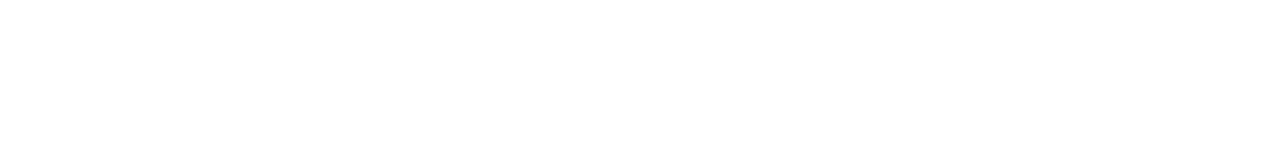
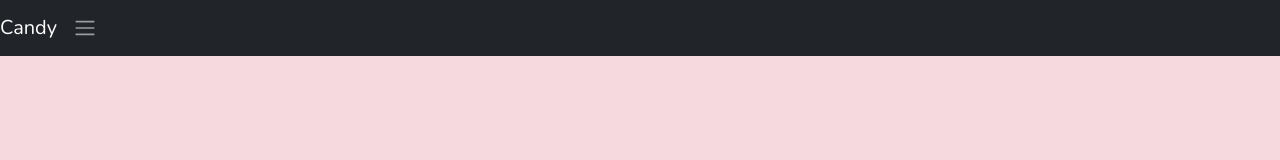
Before and after one commit to webDeveloperBootcampCourse/museumOfCandy, a plain HTML site: page index.html in a window 1280 px wide. Drawn offline with nearby package versions, Linux system fonts and the light colour scheme.

```diff
--- a/css/styles.css
+++ b/css/styles.css
@@ -0,0 +1,4 @@
+body{
+    font-family: 'Nunito', sans-serif;
+    background-color: #f5d9df;
+}
--- a/index.html
+++ b/index.html
@@ -6,10 +6,20 @@
         <meta name="viewport" content="width=device-width, initial-scale=1.0">
         <link rel="preconnect" href="https://fonts.gstatic.com">
         <link href="https://fonts.googleapis.com/css2?family=Nunito:wght@200;300;400;600;700&display=swap" rel="stylesheet">
+        <link href="https://cdn.jsdelivr.net/npm/bootstrap@5.0.0-beta2/dist/css/bootstrap.min.css" rel="stylesheet" integrity="sha384-BmbxuPwQa2lc/FVzBcNJ7UAyJxM6wuqIj61tLrc4wSX0szH/Ev+nYRRuWlolflfl" crossorigin="anonymous">
         <link rel="stylesheet" href="css/styles.css">
         <title>Museum of Candy</title>
     </head>
     <body>
+        <nav id="mainNavbar" class="navbar navbar-dark bg-dark navbar-expand-md">
+            <a href="#" class="navbar-brand">Candy</a>
+            <button class="navbar-toggler" data-toggle="collapse" data-target="#navLinks"></button>
+            <span class="navbar-toggler-icon"></span>
+
+            <div class="collapse navbar-collapse" id="navLinks">
+
+            </div>
+        </nav>
 
     </body>
 </html>
```
Also changed, not shown: package-lock.json (deleted).
